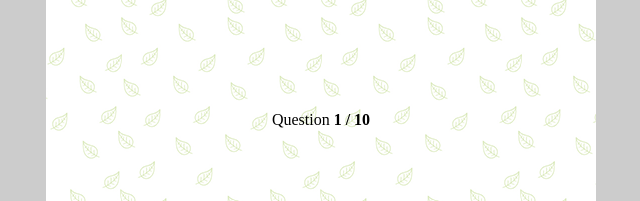
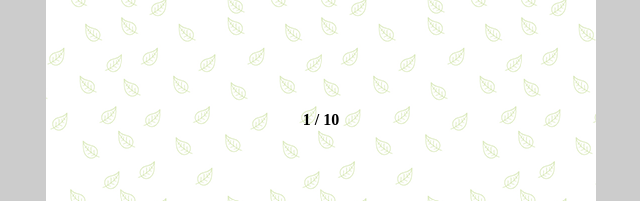
Before and after one commit to NanKisu/bunnyfoot-front, a Vue app: page /#/question in a window 1280 px wide. Shown: the top 201 px of the page, without its empty margins (319-959 px from the left). Built offline with nearby package versions, Linux system fonts and the light colour scheme; a web font is replaced by a local one; what vue-modaltor would draw is missing.

Commit message:
question 문구 제거

```diff
--- a/src/components/QuestionPage.vue
+++ b/src/components/QuestionPage.vue
@@ -3,7 +3,7 @@
 
     <div class="topBbti fontNexonRegular">
       <div style="line-height: 5vh; text-align: center">
-        <span>Question <b>{{ questionIndex + 1 }} / {{ questions.length }}</b> </span><br/>
+        <span><b>{{ questionIndex + 1 }} / {{ questions.length }}</b> </span><br/>
       </div>
     </div>
 
```
Also changed, not shown: 9 other files (tests, documents, lock files or other folders).
